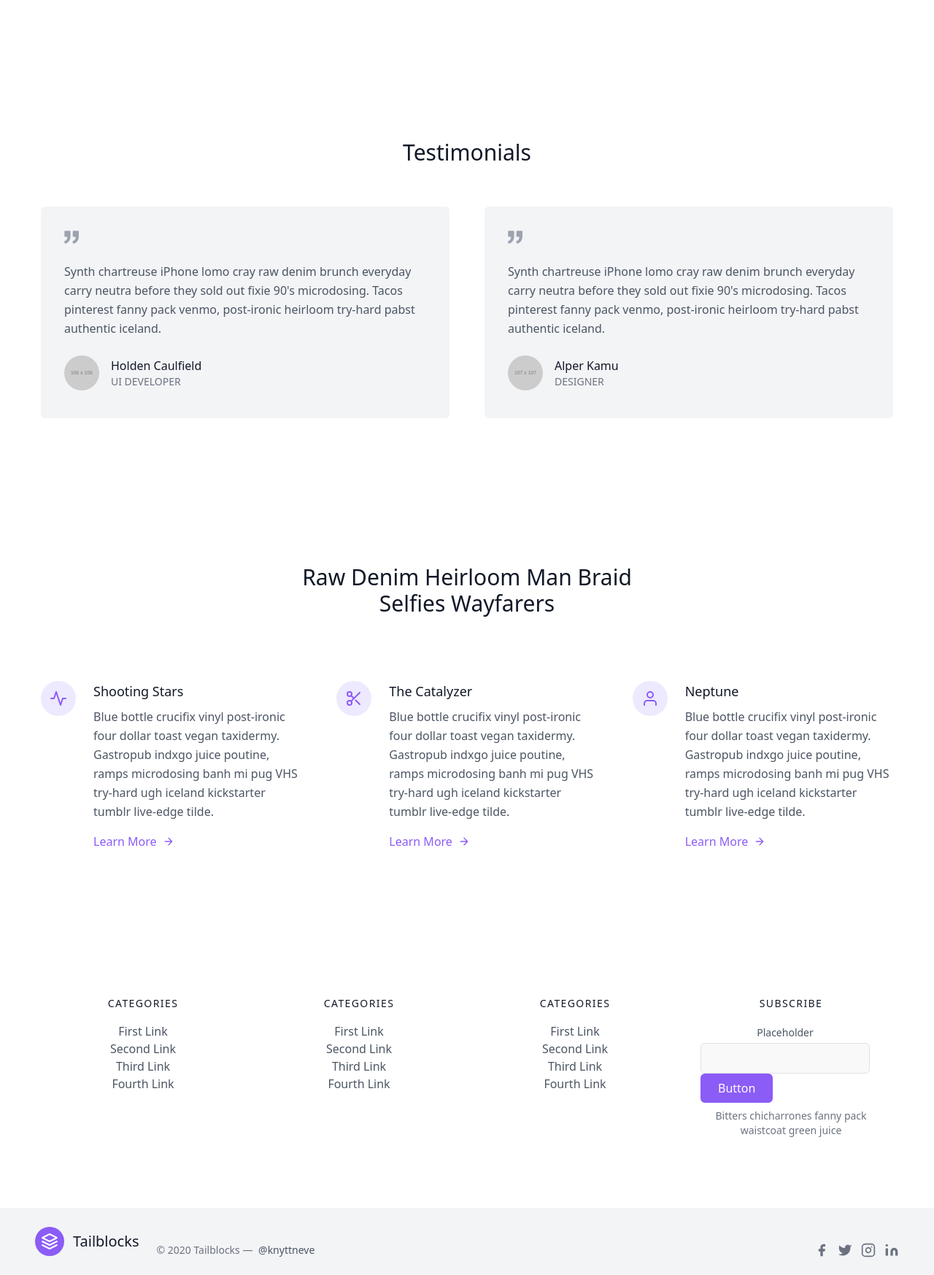
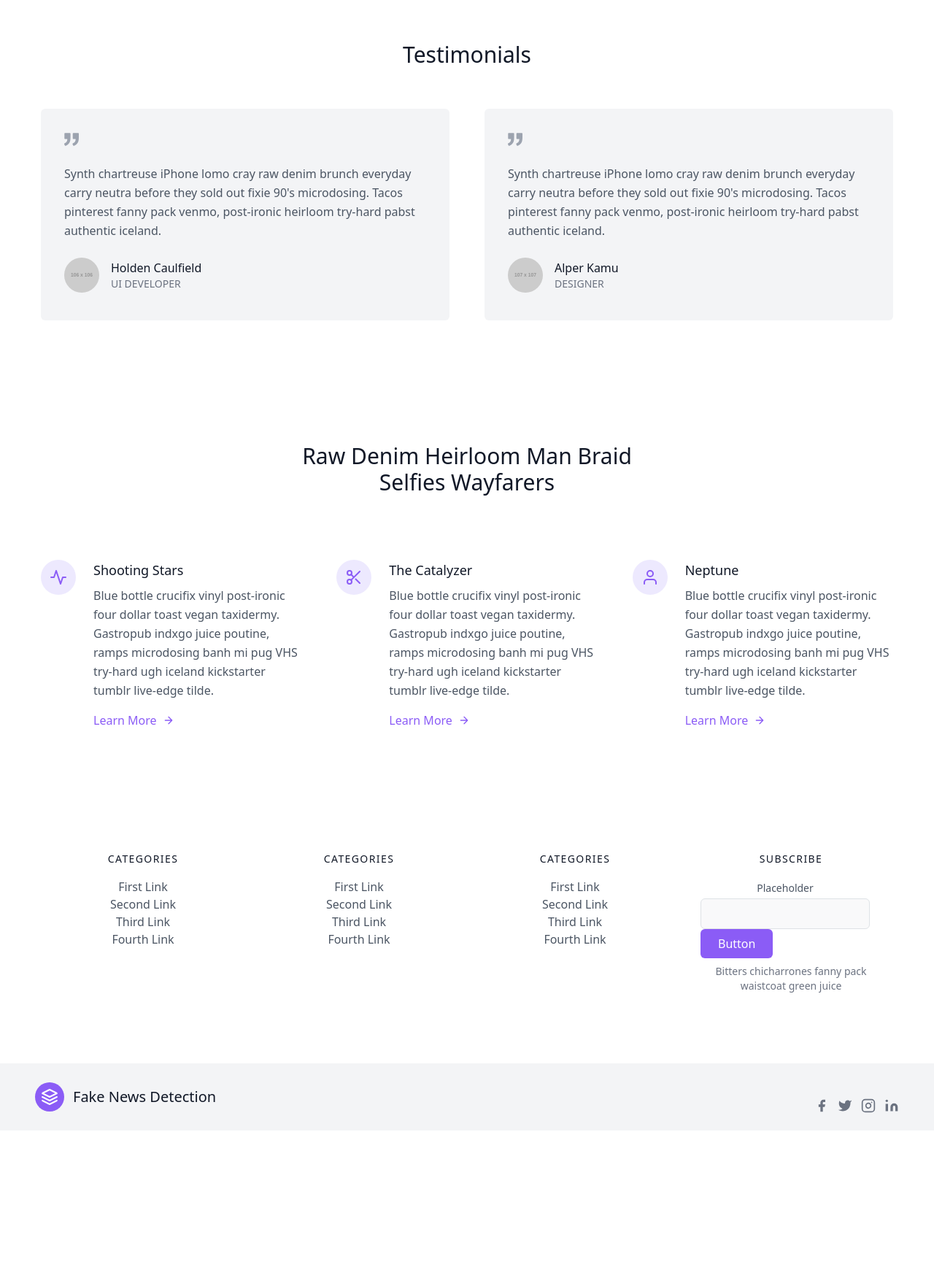
Before and after one commit to Z4nitsu/fake-news-detection-using-machine-learning, a Python web app: template templates/index.html in a window 1280 px wide. Shown: the part 684-2431 px from the top of the page at 73% size. After the commit the page ends 2209 px from the top, so only its background shows below. Run offline with Jinja, Linux system fonts and the light colour scheme; the template is opened without the code that fills it, so the values that code supplies are empty; some libraries are stand-ins or nearby versions.

Commit message:
margin corrected

```diff
--- a/templates/index.html
+++ b/templates/index.html
@@ -11,7 +11,7 @@
 </head>
 
 <body>
-    <header class="text-gray-600 body-font">
+    <header class="text-gray-600 body-font -my-8">
         <div class="container mx-auto flex flex-wrap p-5 flex-col md:flex-row items-center">
             <a class="flex title-font font-medium items-center text-gray-900 mb-4 md:mb-0">
                 <svg xmlns="http://www.w3.org/2000/svg" fill="none" stroke="currentColor" stroke-linecap="round"
@@ -27,16 +27,10 @@
                 <a class="mr-5 hover:text-gray-900">Prediction</a>
                 <a class="mr-5 hover:text-gray-900">Contact Us</a>
             </nav>
-            <button
-                class="inline-flex items-center bg-gray-100 border-0 py-1 px-3 focus:outline-none hover:bg-gray-200 rounded text-base mt-4 md:mt-0">Button
-                <svg fill="none" stroke="currentColor" stroke-linecap="round" stroke-linejoin="round" stroke-width="2"
-                    class="w-4 h-4 ml-1" viewBox="0 0 24 24">
-                    <path d="M5 12h14M12 5l7 7-7 7"></path>
-                </svg>
-            </button>
+
         </div>
-    </header>
-    <section class="text-gray-600 body-font">
+    </header><hr>
+    <section class="text-gray-600 body-font -my-8">
         <div class="container mx-auto flex px-5 py-24 md:flex-row flex-col items-center">
             <div
                 class="lg:flex-grow md:w-1/2 lg:pr-24 md:pr-16 flex flex-col md:items-start md:text-left mb-16 md:mb-0 items-center text-center">
@@ -47,16 +41,16 @@
                     cold-pressed tacos poke beard tote bag. Heirloom echo park mlkshk tote bag selvage hot chicken authentic
                     tumeric truffaut hexagon try-hard chambray.</p>
                 <div class="flex justify-center">
-                    <button
-                        class="inline-flex text-white bg-purple-500 border-0 py-2 px-6 focus:outline-none hover:bg-purple-600 rounded text-lg">Prediction</button>
+                    <a href="#"><button
+                        class="inline-flex text-white bg-purple-500 border-0 py-2 px-6 focus:outline-none hover:bg-purple-600 rounded text-lg">Prediction</button></a>
                     </div>
             </div>
             <div class="lg:max-w-lg lg:w-full md:w-1/2 w-5/6">
-                <img class="object-cover object-center rounded" alt="hero" src="https://source.unsplash.com/720x600/?news,newspaper">
+                <img class="object-cover object-center rounded" alt="hero" src="/static/image.svg">
             </div>
         </div>
     </section>
-    <section class="text-gray-600 body-font">
+    <section class="text-gray-600 body-font -my-8">
         <div class="container px-5 py-24 mx-auto">
             <h1 class="text-3xl font-medium title-font text-gray-900 mb-12 text-center">Testimonials</h1>
             <div class="flex flex-wrap -m-4">
@@ -105,7 +99,7 @@
             </div>
         </div>
     </section>
-    <section class="text-gray-600 body-font">
+    <section class="text-gray-600 body-font -my-8">
         <div class="container px-5 py-24 mx-auto">
             <h1 class="sm:text-3xl text-2xl font-medium title-font text-center text-gray-900 mb-20">Raw Denim Heirloom Man
                 Braid
@@ -261,12 +255,9 @@
                         viewBox="0 0 24 24">
                         <path d="M12 2L2 7l10 5 10-5-10-5zM2 17l10 5 10-5M2 12l10 5 10-5"></path>
                     </svg>
-                    <span class="ml-3 text-xl">Tailblocks</span>
+                    <span class="ml-3 text-xl">Fake News Detection</span>
                 </a>
-                <p class="text-sm text-gray-500 sm:ml-6 sm:mt-0 mt-4">© 2020 Tailblocks —
-                    <a href="https://twitter.com/knyttneve" rel="noopener noreferrer" class="text-gray-600 ml-1"
-                        target="_blank">@knyttneve</a>
-                </p>
+
                 <span class="inline-flex sm:ml-auto sm:mt-0 mt-4 justify-center sm:justify-start">
                     <a class="text-gray-500">
                         <svg fill="currentColor" stroke-linecap="round" stroke-linejoin="round" stroke-width="2"
```
Also changed, not shown: templates/prediction.html (+5 -11 lines), app.py (added), static/image.svg (added).
